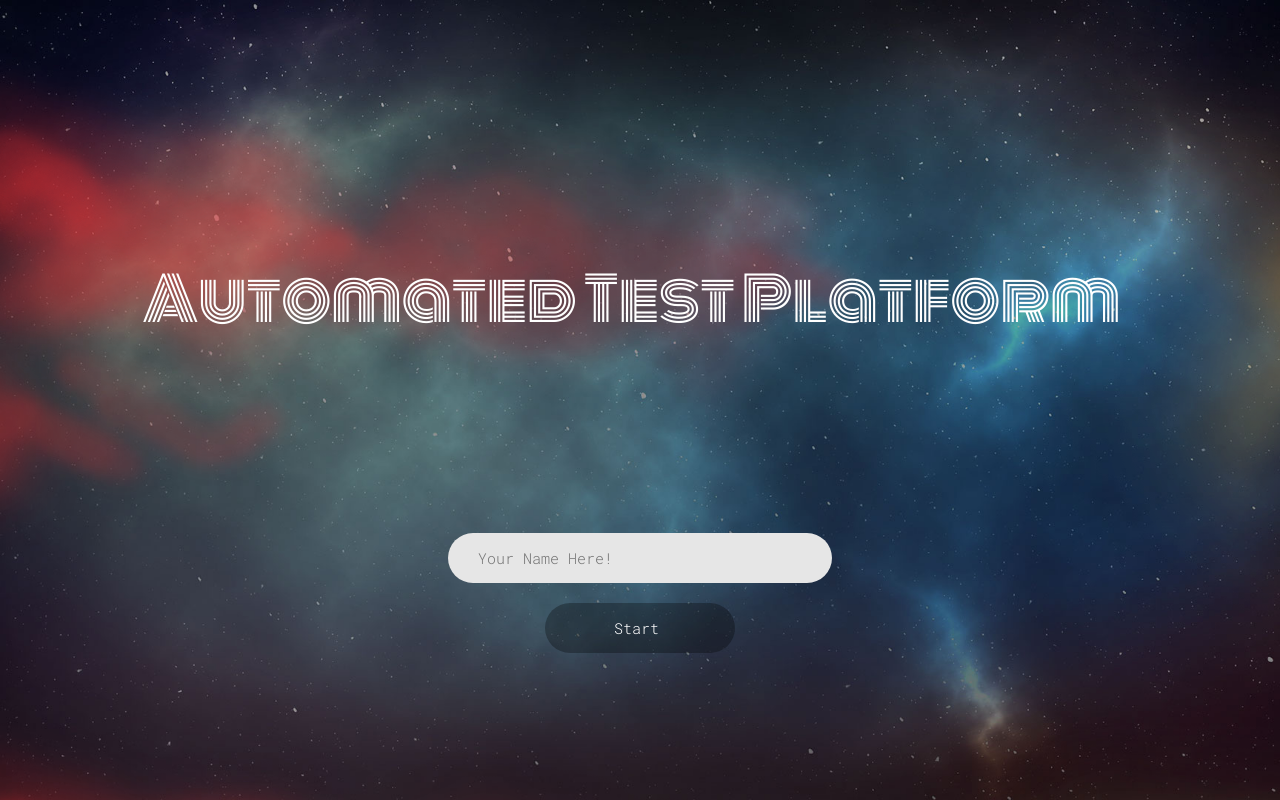
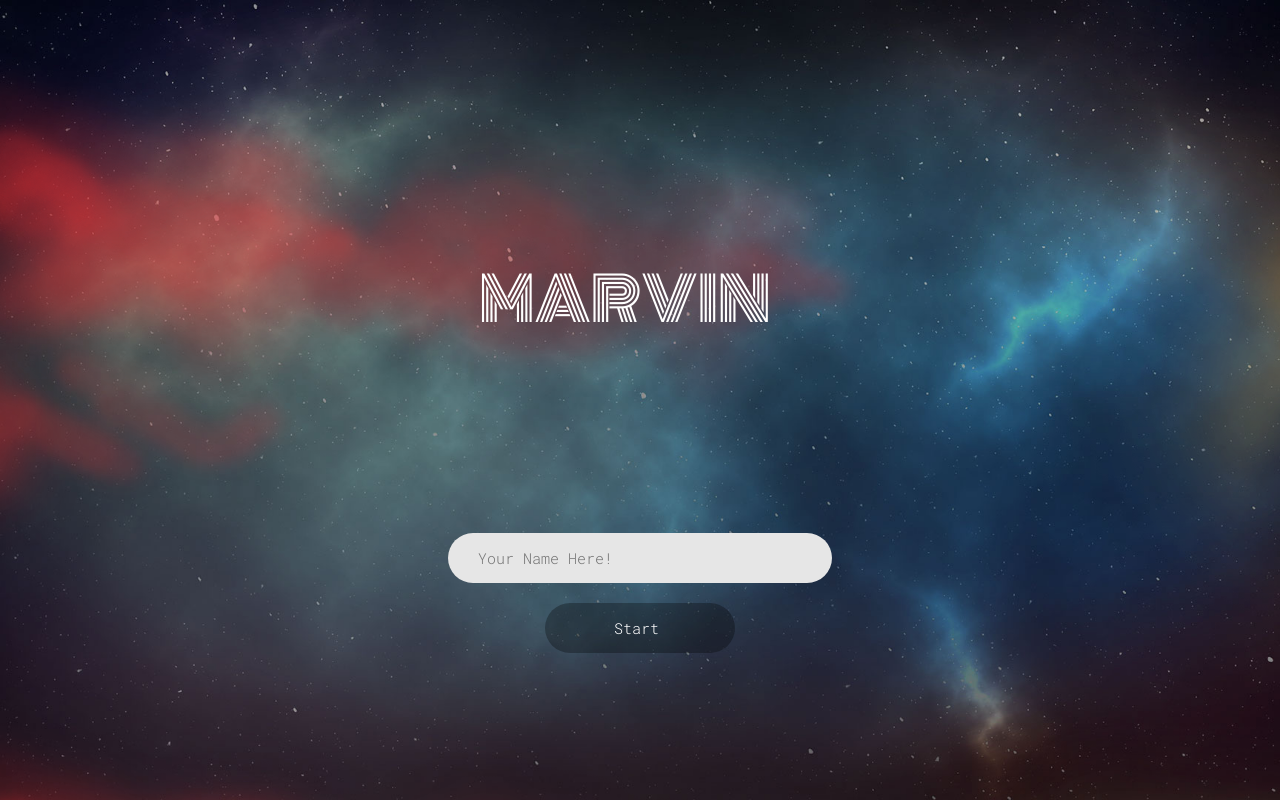
Before and after one commit to nityansuman/marvin, a Flask app: template atp/templates/index.html in a window 1280 px wide. Run offline with Flask 2, Linux system fonts and the light colour scheme; the template is opened without the code that fills it, so the values that code supplies are empty; some libraries are stand-ins or nearby versions.

Commit message:
Fix larger width issue and new name

```diff
--- a/atp/static/css/style.css
+++ b/atp/static/css/style.css
@@ -1,6 +1,5 @@
 body {
     background-size: cover;
-    width: 100%;
     font-family: "Roboto";
     background-position: center;
     background-repeat: repeat;
@@ -8,9 +7,9 @@ body {
     font-family: "Roboto";
     background-image: url("../images/header.jpg")
 }
+
 .body2 {
     background-size: cover;
-    width: 100%;
     font-family: "Roboto";
     background-position: center;
     background-repeat: repeat;
@@ -27,7 +26,7 @@ body {
 }
 .row {
     height: 33.33%;
-    width: 101%;
+    width: 100%;
 }
 .row2 {
     height: 33.33%;
--- a/atp/templates/index.html
+++ b/atp/templates/index.html
@@ -25,7 +25,7 @@
     <div class="row">
         <div class="content">
             <center>
-                <h1 class="tagline"> Automated Test Platform </h1>
+                <h1 class="tagline"> MARVIN</h1>
             </center>
         </div>
     </div>
```
